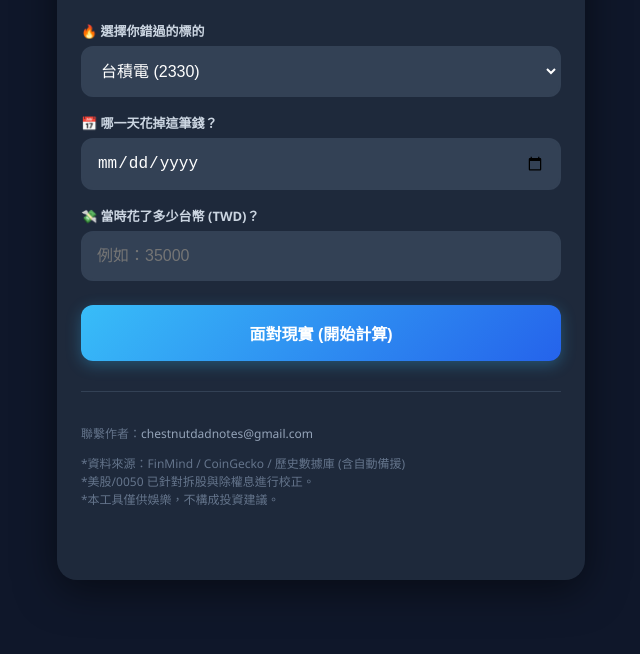
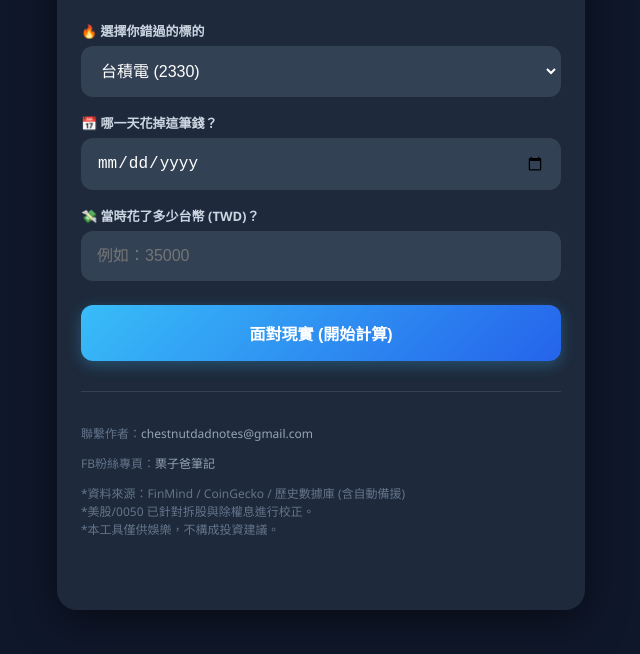
Before and after one commit to chestnutdadnotes/chestnutdadnotes.github.io, a plain HTML site: page index.html in a window 1280 px wide. Shown: the part 114-768 px from the top of the page, without its empty margins (319-959 px from the left). Drawn offline with Linux system fonts and the light colour scheme.

Commit message:
Regret-Calculator
Regret-Calculator

```diff
--- a/index.html
+++ b/index.html
@@ -134,6 +134,7 @@
 
     <div class="footer">
         <p>聯繫作者：<a href="mailto:chestnutdadnotes@gmail.com">chestnutdadnotes@gmail.com</a></p>
+        <p>FB粉絲專頁：<a href="https://www.facebook.com/profile.php?id=100063713241968" target="_blank">栗子爸筆記</a></p>
         <p>
             *資料來源：FinMind / CoinGecko / 歷史數據庫 (含自動備援)<br>
             *美股/0050 已針對拆股與除權息進行校正。<br>
```
